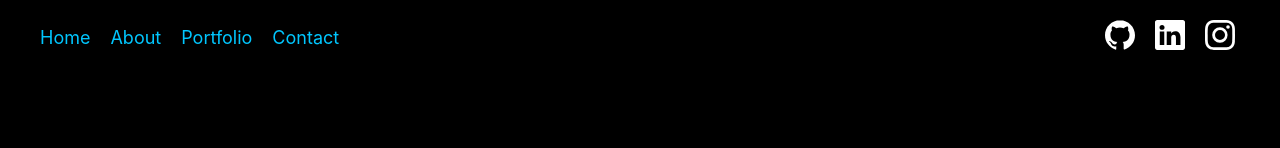
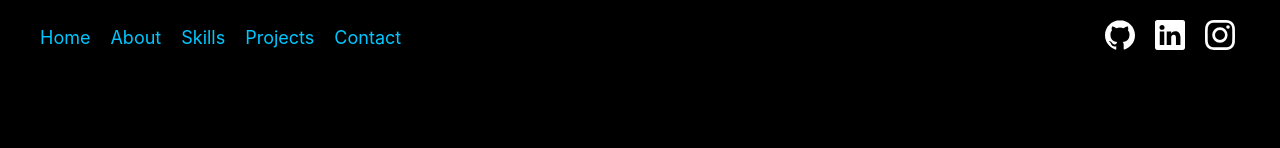
Before and after one commit to Ddharmani3/Portfolio, a React (Create React App) app: page / in a window 1280 px wide. Shown: the top 148 px of the page. Built offline with nearby package versions, Linux system fonts and the light colour scheme.

Commit message:
navbar updated

```diff
--- a/package.json
+++ b/package.json
@@ -9,6 +9,7 @@
     "aos": "^3.0.0-beta.6",
     "react": "^18.2.0",
     "react-dom": "^18.2.0",
+    "react-router-dom": "^6.3.0",
     "react-scripts": "5.0.1",
     "web-vitals": "^2.1.4"
   },
--- a/src/components/navbar.js
+++ b/src/components/navbar.js
@@ -13,14 +13,23 @@ function navbar() {
                 <ul className='navul'>
                     <li className='navli'>Home</li>
                     <li className='navli'>About</li>
-                    <li className='navli'>Portfolio</li>
+                    <li className='navli'>Skills</li>
+                    <li className='navli'>Projects</li>
                     <li className='navli'>Contact</li>
                 </ul>
 
+                {/* <ul className='navul'>
+                    <li className='navli'> <NavLink exact to="/" className="navroute"> Home </NavLink> </li>
+                    <li className='navli'> <NavLink exact to="/about" className="navroute"> About </NavLink> </li>
+                    <li className='navli'> <NavLink exact to="/skills" className="navroute"> Skills </NavLink> </li>
+                    <li className='navli'> <NavLink exact to="/projects" className="navroute"> Projects </NavLink> </li>
+                    <li className='navli'> <NavLink exact to="/contact" className="navroute"> Contact </NavLink> </li>
+                </ul> */}
+
              <ul className='social'>
-                <li><a className='soclogos' target="_blank" href="https://github.com/Ddharmani3"> <Github/> </a></li>
-                <li><a className='soclogos' target="_blank" href="https://www.linkedin.com/in/hardik-dharmani-001230228"> <Linkedin/> </a></li>
-                <li><a className='soclogos' target="_blank" href="https://www.instagram.com/ddharmani3/"> <Insta/></a></li>
+                <li><a className='soclogos' rel="noreferrer" target="_blank" href="https://github.com/Ddharmani3"> <Github/> </a></li>
+                <li><a className='soclogos' rel="noreferrer" target="_blank" href="https://www.linkedin.com/in/hardik-dharmani-001230228"> <Linkedin/> </a></li>
+                <li><a className='soclogos' rel="noreferrer" target="_blank" href="https://www.instagram.com/ddharmani3/"> <Insta/></a></li>
              </ul>
             </nav>
         </div>
--- a/src/components/skills.js
+++ b/src/components/skills.js
@@ -1,7 +1,6 @@
 import React from 'react'
 import Aos from 'aos'
 import "aos/dist/aos.css"
-import { useEffect } from 'react'
 import Icons from './Svgs/sicons'
 
 
@@ -12,7 +11,7 @@ function skills() {
     <div className="skills">
         <div></div>
         <div data-scroll="true" data-scroll-speed="2" data-scroll-delay="1" data-aos="slide-right" className="skilltext">
-            <h1 className='skillth1'>Skills</h1>
+            <p className='skillth1'>Skills</p>
 
         </div>
         <div className="iconb">
--- a/src/index.css
+++ b/src/index.css
@@ -89,7 +89,8 @@ code {
 }
 
 .skills{
-  background-color: rgb(4, 43, 54);
+  /* background-color: rgb(4, 43, 54); */
+  background-color: rgb(3, 33, 42);
   width: 100%;
   height: 100vh;
   padding: 30px;
@@ -104,6 +105,7 @@ code {
 
 .skillth1{
   font-size: 50px;
+  font-weight: bold;
   color: #e83e8c;
 }
 .iconboxl1{
```
Also changed, not shown: 1 other file (tests, documents, lock files or other folders).
